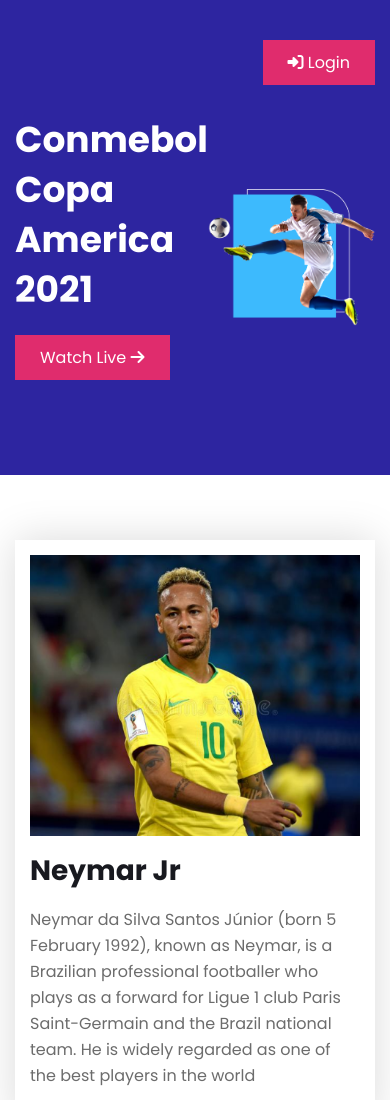
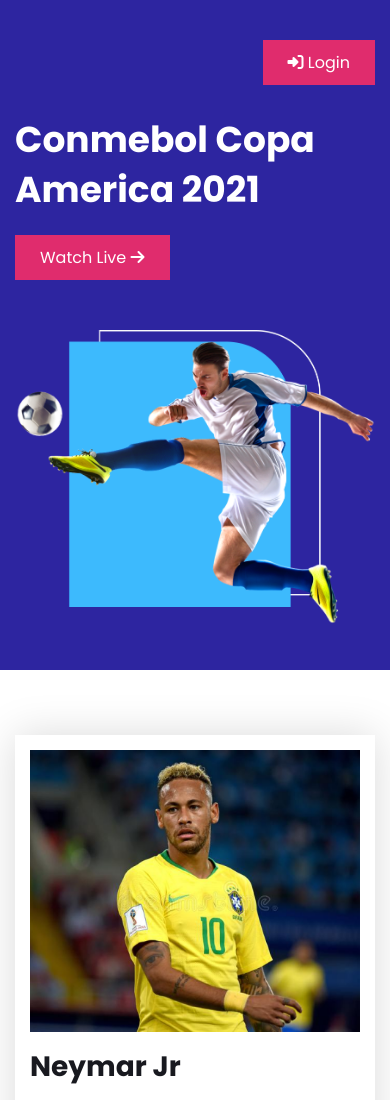
Before and after one commit to aktarlearning/responsive-landing-page, a plain HTML site: page index.html in a window 390 px wide. Shown: the top 1100 px of the page. Drawn offline with Linux system fonts and the light colour scheme.

Commit message:
Responsive style

```diff
--- a/style.css
+++ b/style.css
@@ -268,7 +268,8 @@
 
         @media (max-width: 767px) {
             .header-section .container,
-            .highlihts .container {
+            .highlihts .container,
+            .banner .container {
                 flex-direction: column;
                 flex-wrap: wrap;
             }
```
